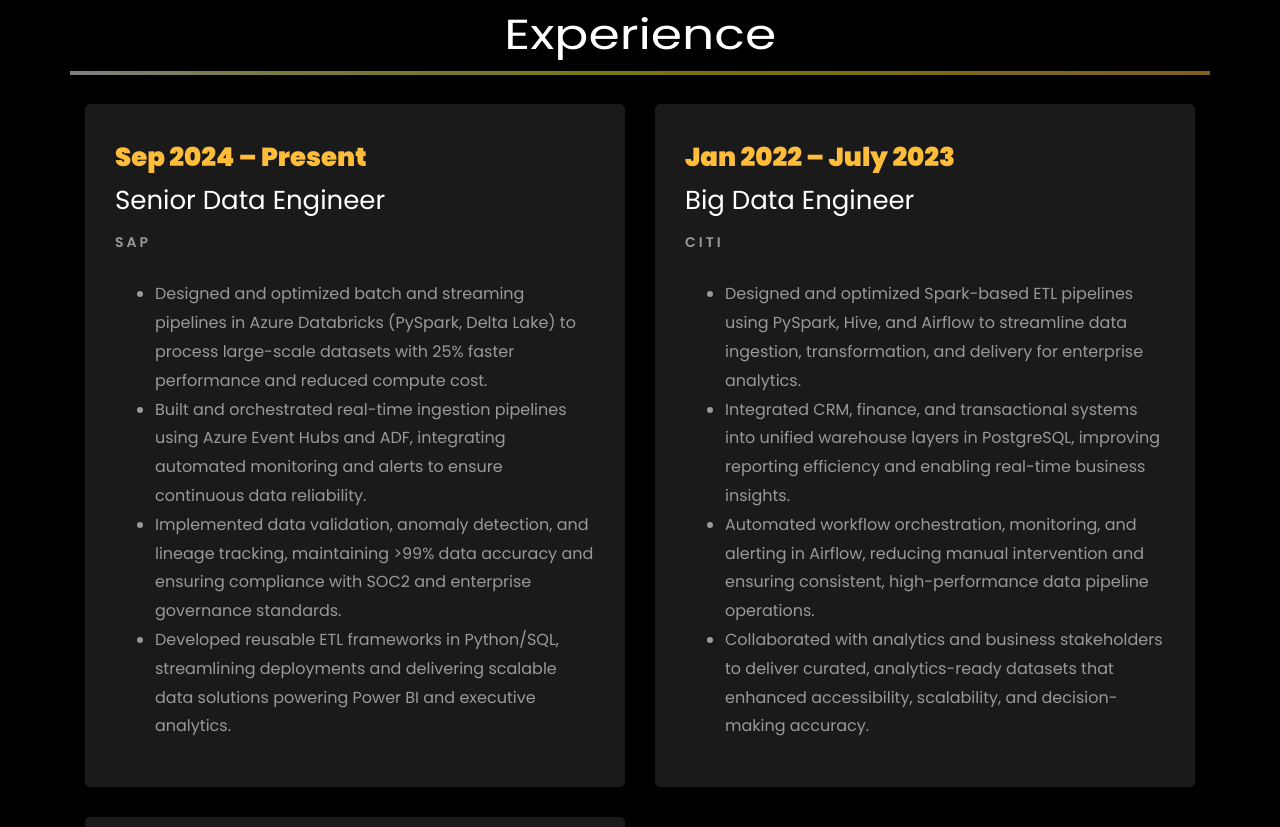
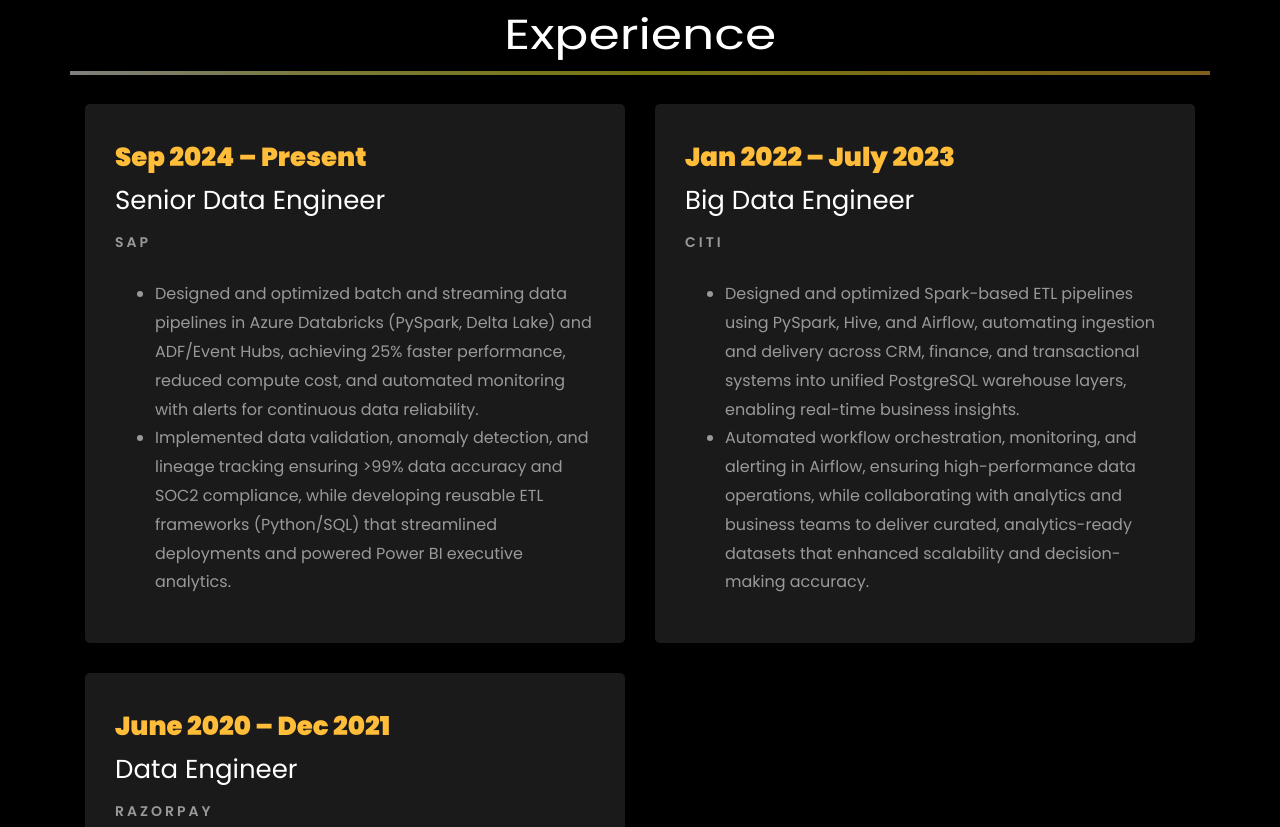
Before and after one commit to koushiksettigari/koushiksettigari.github.io, a plain HTML site: page index.html in a window 1280 px wide. Shown: the part 1973-2800 px from the top of the page. Drawn offline with Linux system fonts and the light colour scheme; files whose address does not match are found by name.

Commit message:
updated index.html

```diff
--- a/index.html
+++ b/index.html
@@ -325,10 +325,10 @@
 						<span class="position">SAP</span>
 						<p class="mt-4"><!--Merkle, a leading CXM and media company with over 10K+ professionals globally. It's a part of Dentsu International.-->
 							<ul>
-								<li>Designed and optimized batch and streaming pipelines in Azure Databricks (PySpark, Delta Lake) to process large-scale datasets with 25% faster performance and reduced compute cost.</li>
-								<li>Built and orchestrated real-time ingestion pipelines using Azure Event Hubs and ADF, integrating automated monitoring and alerts to ensure continuous data reliability.</li>
-								<li>Implemented data validation, anomaly detection, and lineage tracking, maintaining >99% data accuracy and ensuring compliance with SOC2 and enterprise governance standards.</li>
-								<li>Developed reusable ETL frameworks in Python/SQL, streamlining deployments and delivering scalable data solutions powering Power BI and executive analytics.</li>
+								<li>Designed and optimized batch and streaming data pipelines in Azure Databricks (PySpark, Delta Lake) and ADF/Event Hubs,
+									achieving 25% faster performance, reduced compute cost, and automated monitoring with alerts for continuous data reliability.</li>
+								<li>Implemented data validation, anomaly detection, and lineage tracking ensuring >99% data accuracy and SOC2 compliance,
+									while developing reusable ETL frameworks (Python/SQL) that streamlined deployments and powered Power BI executive analytics.</li>
 							</ul>
 						</p>
 					</div>
@@ -341,10 +341,10 @@
 						<span class="position">Citi</span>
 						<p class="mt-4"><!--iQuanti is a data-driven digital marketing analytics and solutions company, helps top 100 global brands. -->
 							<ul>
-								<li>Designed and optimized Spark-based ETL pipelines using PySpark, Hive, and Airflow to streamline data ingestion, transformation, and delivery for enterprise analytics.</li>
-								<li>Integrated CRM, finance, and transactional systems into unified warehouse layers in PostgreSQL, improving reporting efficiency and enabling real-time business insights.</li>
-								<li>Automated workflow orchestration, monitoring, and alerting in Airflow, reducing manual intervention and ensuring consistent, high-performance data pipeline operations.</li>
-								<li>Collaborated with analytics and business stakeholders to deliver curated, analytics-ready datasets that enhanced accessibility, scalability, and decision-making accuracy.</li>
+								<li>Designed and optimized Spark-based ETL pipelines using PySpark, Hive, and Airflow, automating ingestion and delivery across CRM, finance,
+									and transactional systems into unified PostgreSQL warehouse layers, enabling real-time business insights.</li>
+								<li>Automated workflow orchestration, monitoring, and alerting in Airflow, ensuring high-performance data operations, while collaborating with
+									analytics and business teams to deliver curated, analytics-ready datasets that enhanced scalability and decision-making accuracy.</li>
 							</ul>
 						</p>
 					</div>
@@ -357,10 +357,10 @@
 						<span class="position">RazorPay</span>
 						<p class="mt-4"><!--iQuanti is a data-driven digital marketing analytics and solutions company, helps top 100 global brands. -->
 							<ul>
-								<li>Built and automated scalable ETL pipelines using Airflow, dbt, Python, SQL, and Snowflake, streamlining data ingestion and transformation across financial systems.</li>
-								<li>Optimized dbt models and Snowflake performance, reducing ETL runtime by 35% and significantly improving pipeline scalability and efficiency for large transactional datasets.</li>
-								<li>Engineered data quality and audit frameworks to identify anomalies early, strengthen monitoring, and improve overall operational reliability and governance standards.</li>
-								<li>Engineered data quality and audit frameworks to identify anomalies early, strengthen monitoring, and improve overall operational reliability and governance standards.</li>
+								<li>Built and automated scalable ETL pipelines using Airflow, dbt, Python, SQL, and Snowflake and transformation across financial systems,
+									and optimizing dbt models to achieve a 35% reduction in ETL runtime while enhancing pipeline efficiency for large transactional datasets.</li>
+								<li>Engineered data quality and audit frameworks to detect anomalies early, strengthen monitoring, and ensure governance compliance,
+									while designing reusable ETL templates that improved development efficiency, and delivered analytics-ready data faster.</li>
 							</ul>
 						</p>
 					</div>
```
